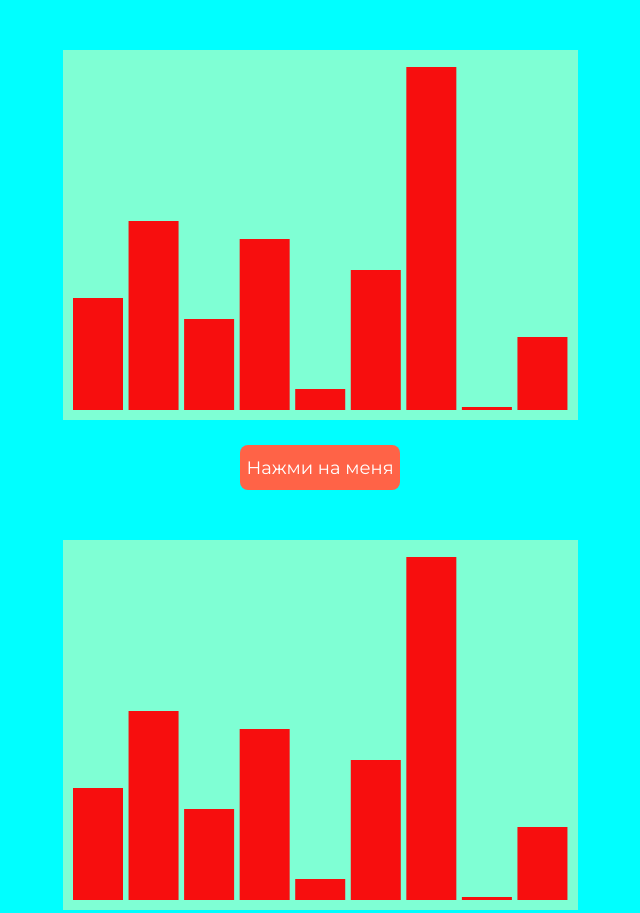
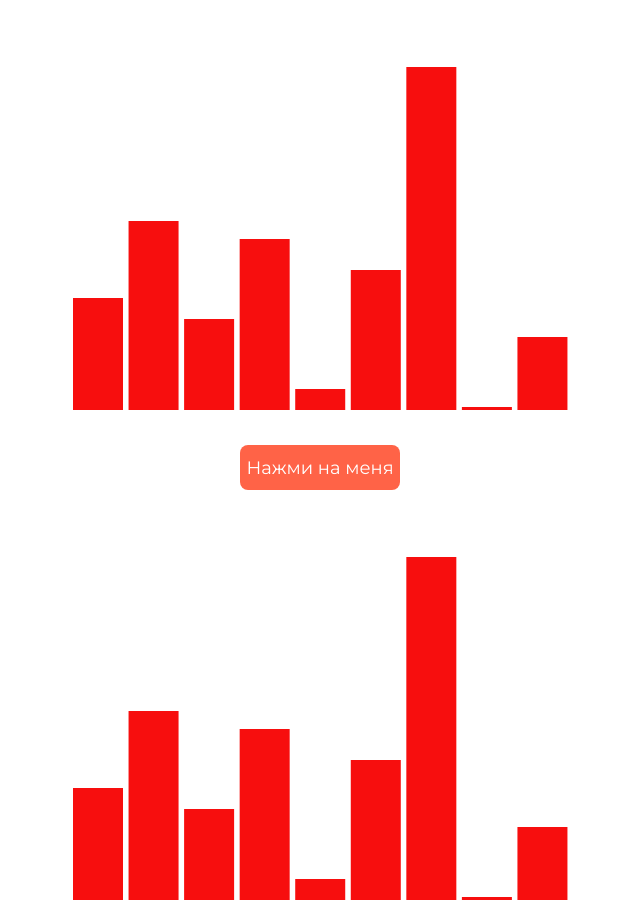
Before and after one commit to DVZhuk/sorting_algorithms, a plain HTML site: page index.html in a window 1280 px wide. Shown: the top 913 px of the page, without its empty margins (320-960 px from the left). Drawn offline with Linux system fonts and the light colour scheme.

Commit message:
Изменение цветового дизайна

```diff
--- a/style.css
+++ b/style.css
@@ -2,7 +2,7 @@
     position: relative;
     display: flex;
     flex-direction: column;
-    background-color: aqua;
+    background-color: #fff;
     min-height: 720px;
     height: 100vh;
     margin: 0;
@@ -28,7 +28,7 @@
     display: grid;
     grid-template-columns: repeat(9, 1fr);
     align-items: end;
-    background-color: aquamarine;
+    background-color: #fff;
     padding: 10px;
     padding-left: 5px;
     width: 500px;
```
